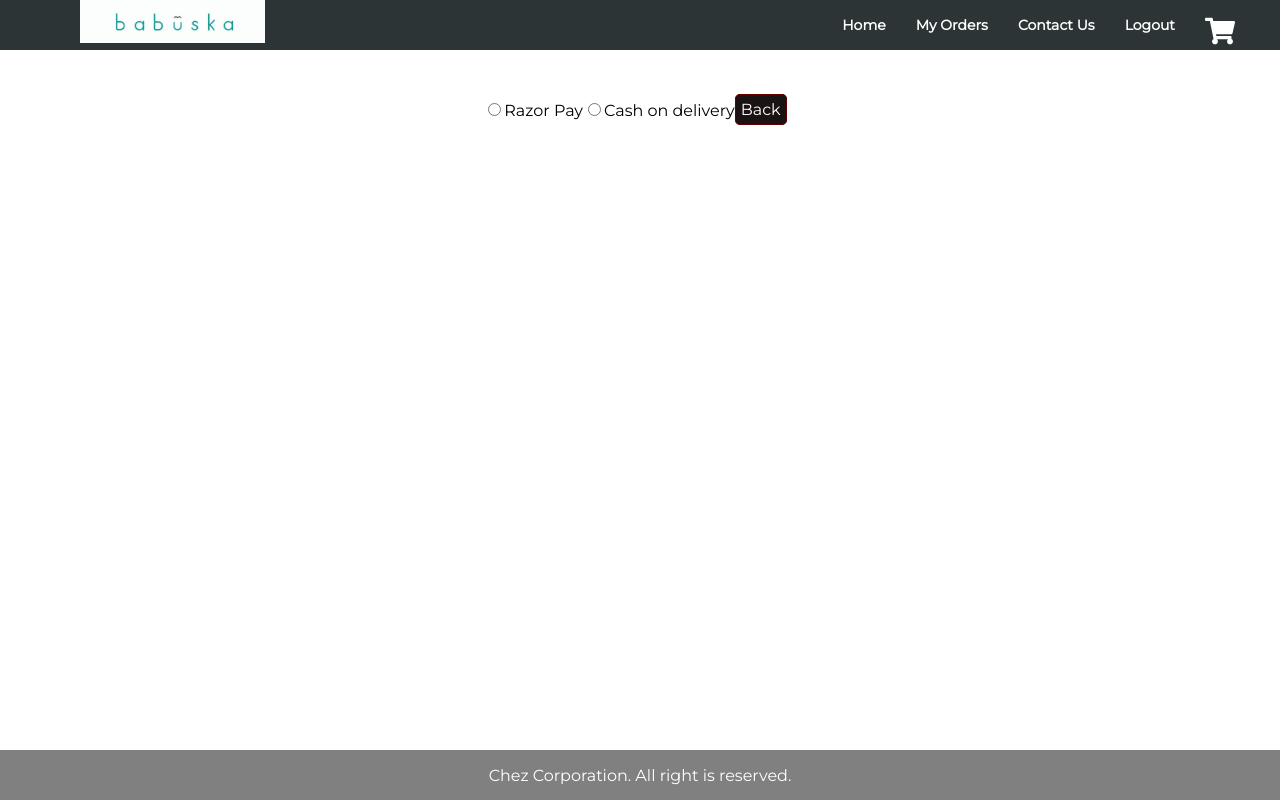
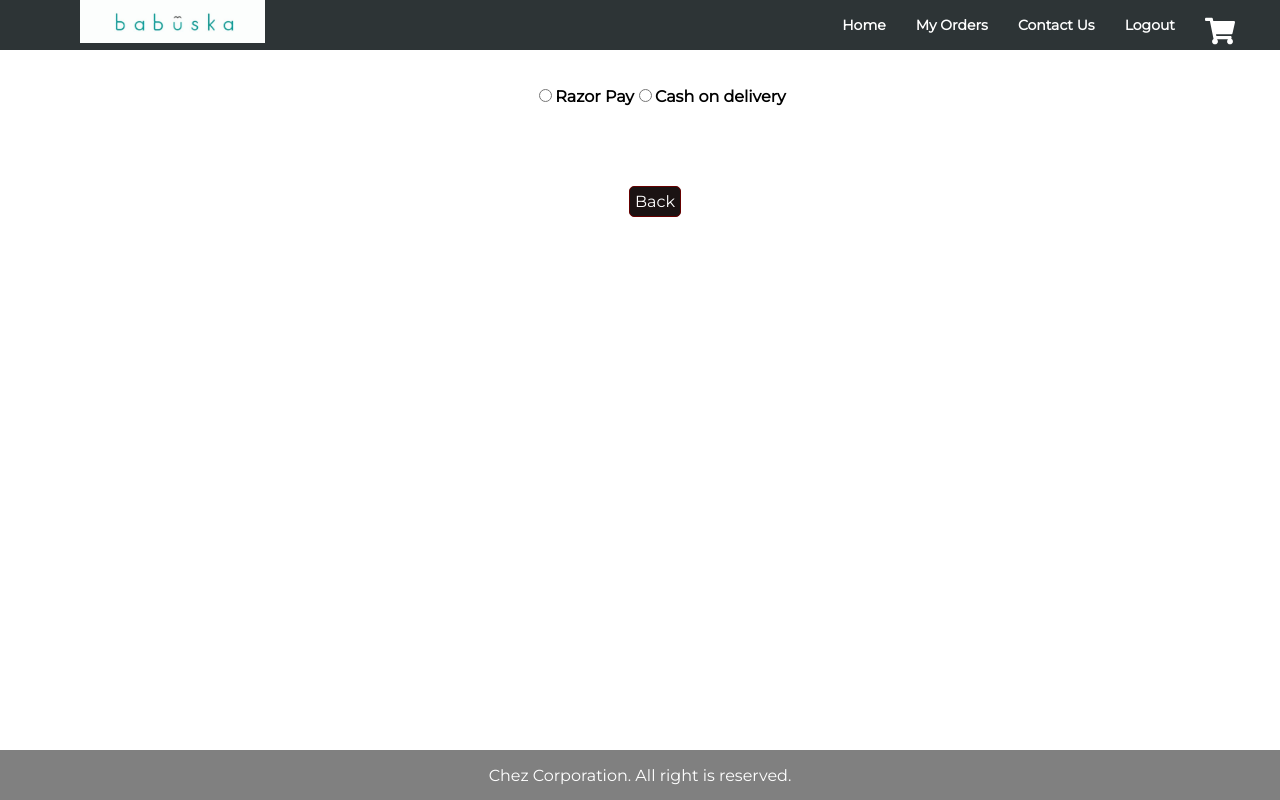
Before and after one commit to arvindchez/chezzy-fashions, a React (Create React App) app: page /processing in a window 1280 px wide. Built offline with nearby package versions, Linux system fonts and the light colour scheme; sample sign-in values are in the browser's storage.

Commit message:
added styling to payment page

```diff
--- a/src/index.css
+++ b/src/index.css
@@ -352,11 +352,21 @@ button.cartitem-addremove {
 /*processing start*/
 
 .processing-list {
-  padding: 5rem 0;
+  display: flex;
+  justify-content: center;
+  align-content: center;
 }
 
-.processing-list {
+.processing-list li {
+  padding: 2rem 0;
   display: flex;
+  justify-content: center;
+  align-content: center;
+  text-decoration: none;
+}
+
+.processing-list label {
+  font-weight: bold;
   justify-content: center;
   align-content: center;
 }
--- a/src/screens/Processing.js
+++ b/src/screens/Processing.js
@@ -84,8 +84,9 @@ const Processing = (props) => {
   return (
 
     <div className="processing-list">
-      <div>
+      <ul>
         {props.cartItems && (
+          <li>
             <div>
               <label><input type="radio" name="razorpay" value="razorpay"
                 checked={paymentMode === "razorpay"}
@@ -94,26 +95,32 @@ const Processing = (props) => {
                 checked={paymentMode === "cod"}
                 onChange={handlePaymentOptions} />Cash on delivery</label>
             </div>
+          </li>
         )}
+        <li>
+          {paymentMode === "razorpay" && props.order && (
 
-        {paymentMode === "razorpay" && props.order && (
             <div>
               <a onClick={displayRazorpay}
                 target="_blank"
                 rel="noopener noreferrer">Make Payment</a>
             </div>
+
           )}
 
           {paymentMode === "cod" && (
+
             < div >
               <button onClick={handleCOD}>Complete order</button>
             </div>
           )}
-      </div>
-      <div>
+        </li>
+        <li>
           <Link to="/cart">Back</Link>
-      </div>
+        </li>
+      </ul>
     </div >
+
   );
 }
 
```
Lines whose indentation alone changed are shown as unchanged.
